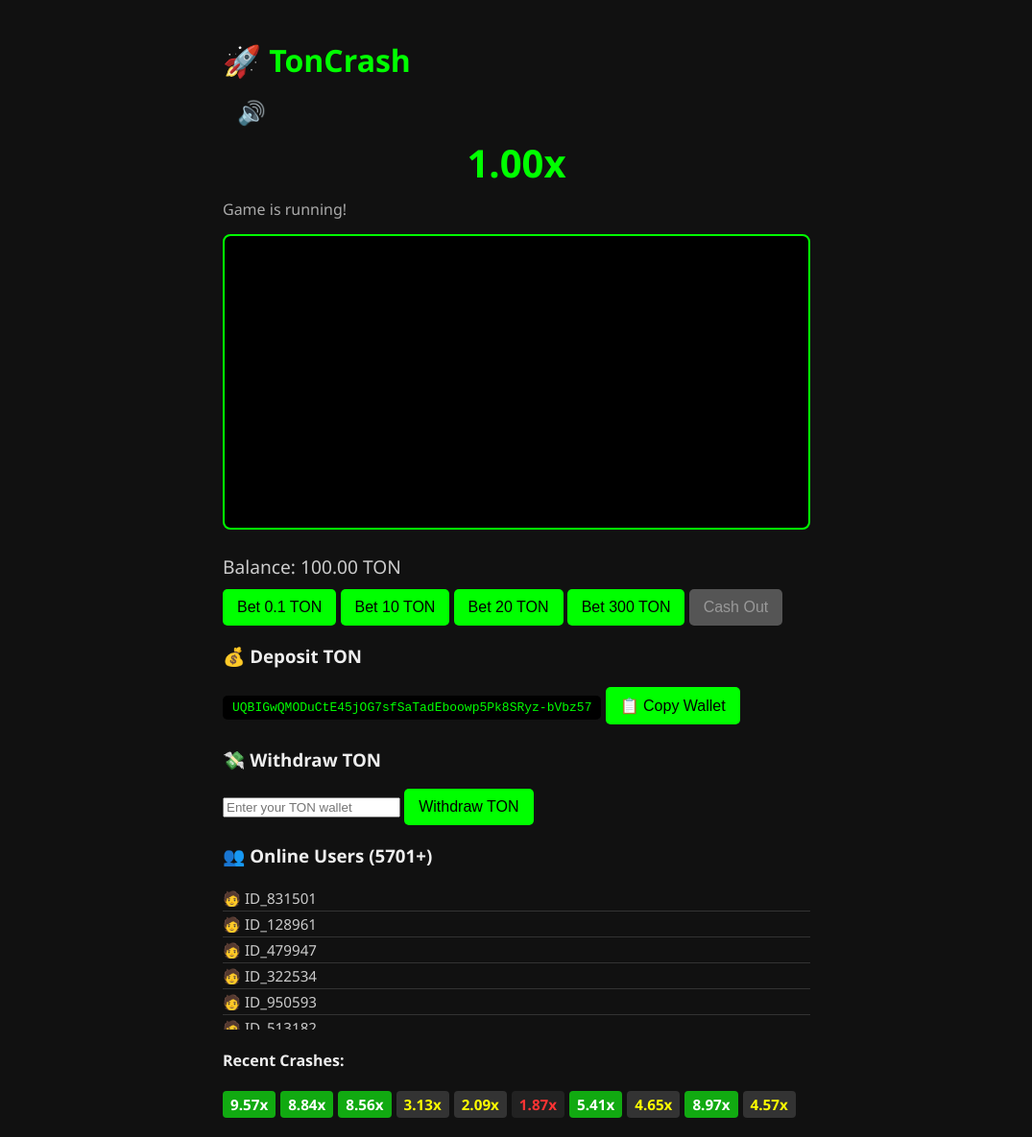
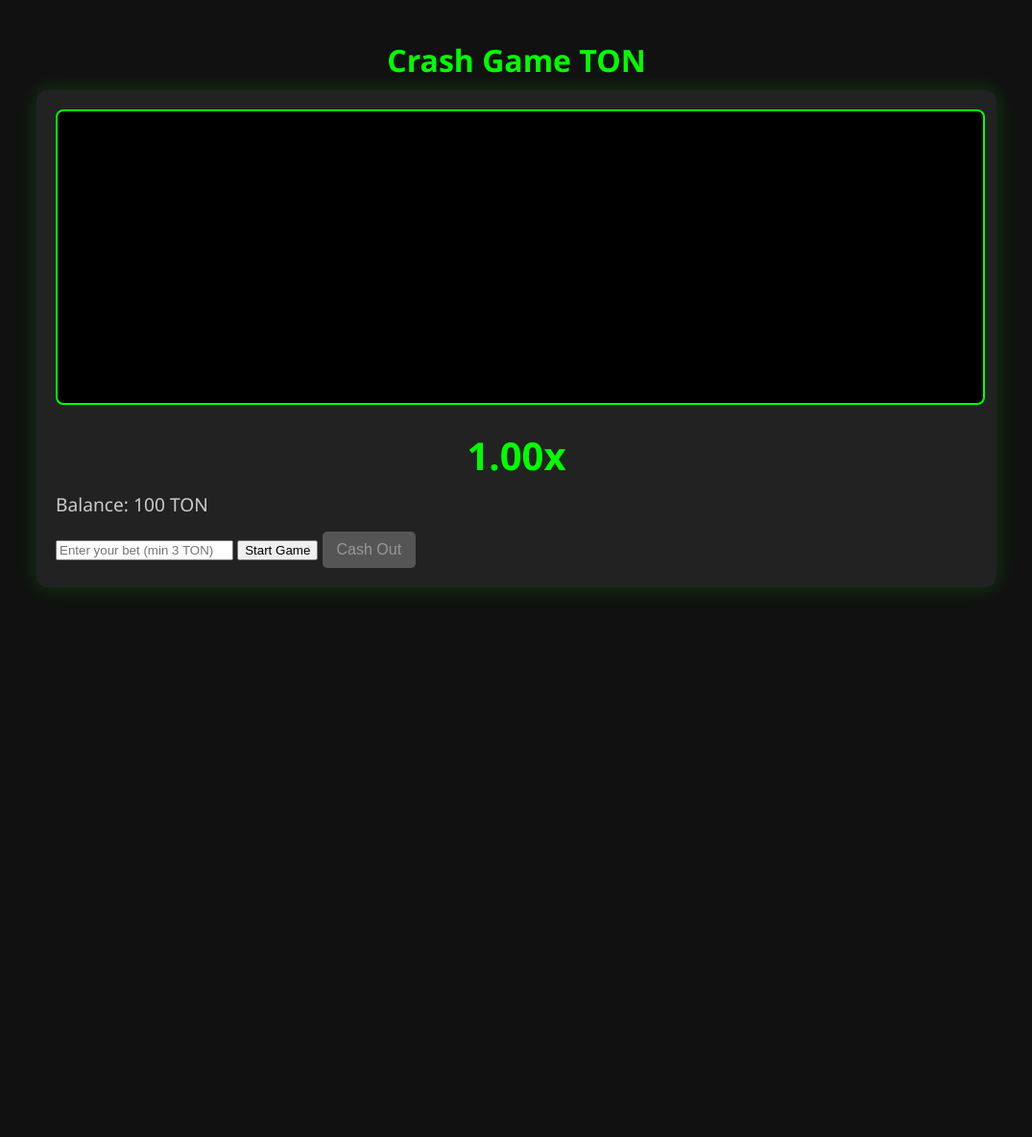
Before and after one commit to BIRDSTOKENS/Toncrash, a plain HTML site: page index.html in a window 1280 px wide. Shown: the whole page at 96% size, without its empty margins (102-1177 px from the left). After the commit the page ends 800 px from the top, so only its background shows below. Drawn offline with Linux system fonts and the light colour scheme.

Commit message:
Update index.html

```diff
--- a/index.html
+++ b/index.html
@@ -2,75 +2,28 @@
 <html lang="en">
 <head>
   <meta charset="UTF-8" />
-  <meta name="viewport" content="width=device-width, initial-scale=1.0"/>
-  <title>TonCrash - Crypto Crash Game</title>
-  <link href="https://fonts.googleapis.com/css2?family=Orbitron:wght@400;700;900&display=swap" rel="stylesheet">
-  <link href="style.css" rel="stylesheet" type="text/css" />
+  <meta name="viewport" content="width=device-width, initial-scale=1" />
+  <title>Crash Game TON</title>
+  <link rel="stylesheet" href="style.css" />
 </head>
 <body>
-  <div class="game-container">
-    <!-- Header -->
-    <header class="game-header">
-      <h1 class="logo">🚀 TonCrash</h1>
-      <div class="sound-toggle">
-        <button id="sound-toggle">🔊</button>
-      </div>
-    </header>
+  <h1>Crash Game TON</h1>
+  <div id="game-container">
+    <canvas id="game-canvas"></canvas>
+    <div id="multiplier">1.00x</div>
+    <div id="balance">Balance: 100 TON</div>
+    <div id="game-status"></div>
 
-    <!-- Main Game Area -->
-    <div class="main-game">
-      <div class="multiplier-section">
-        <div id="multiplier" class="multiplier">1.00x</div>
-        <div class="game-status" id="game-status">Waiting for next round...</div>
-      </div>
+    <input
+      id="bet-input"
+      type="number"
+      min="3"
+      step="0.01"
+      placeholder="Enter your bet (min 3 TON)"
+    />
 
-      <div class="chart-area">
-        <canvas id="game-canvas" width="400" height="200"></canvas>
-      </div>
-    </div>
-
-    <!-- Game Controls -->
-    <div class="game-controls">
-      <div class="balance-section">
-        <div id="balance" class="balance">Balance: 0 TON</div>
-      </div>
-
-      <div class="betting-section">
-        <button class="btn btn-primary bet-btn" data-amount="0.1" disabled>Bet 0.1 TON</button>
-        <button class="btn btn-primary bet-btn" data-amount="10" disabled>Bet 10 TON</button>
-        <button class="btn btn-primary bet-btn" data-amount="20" disabled>Bet 20 TON</button>
-        <button class="btn btn-primary bet-btn" data-amount="300" disabled>Bet 300 TON</button>
-        <button id="cashout-button" class="btn btn-success" disabled>Cash Out</button>
-      </div>
-    </div>
-
-    <!-- Side Panel -->
-    <div class="side-panel">
-      <div class="panel-section">
-        <h3>💰 Deposit TON</h3>
-        <div class="wallet-address">
-          <code id="wallet-address">UQBIGwQMODuCtE45jOG7sfSaTadEboowp5Pk8SRyz-bVbz57</code>
-          <button id="copy-wallet" class="btn btn-secondary">📋 Copy Wallet</button>
-        </div>
-      </div>
-
-      <div class="panel-section">
-        <h3>💸 Withdraw TON</h3>
-        <input type="text" id="withdraw-input" placeholder="Enter your TON wallet" class="input-field">
-        <button id="withdraw-button" class="btn btn-secondary" disabled>Withdraw TON</button>
-      </div>
-
-      <div class="panel-section">
-        <h3>👥 Online Users (5701+)</h3>
-        <div id="user-list" class="user-list"></div>
-      </div>
-    </div>
-
-    <!-- Recent Crashes -->
-    <div class="recent-crashes">
-      <h4>Recent Crashes:</h4>
-      <div id="crash-history" class="crash-history"></div>
-    </div>
+    <button id="start-button">Start Game</button>
+    <button id="cashout-button" disabled>Cash Out</button>
   </div>
 
   <script src="script.js"></script>
```
